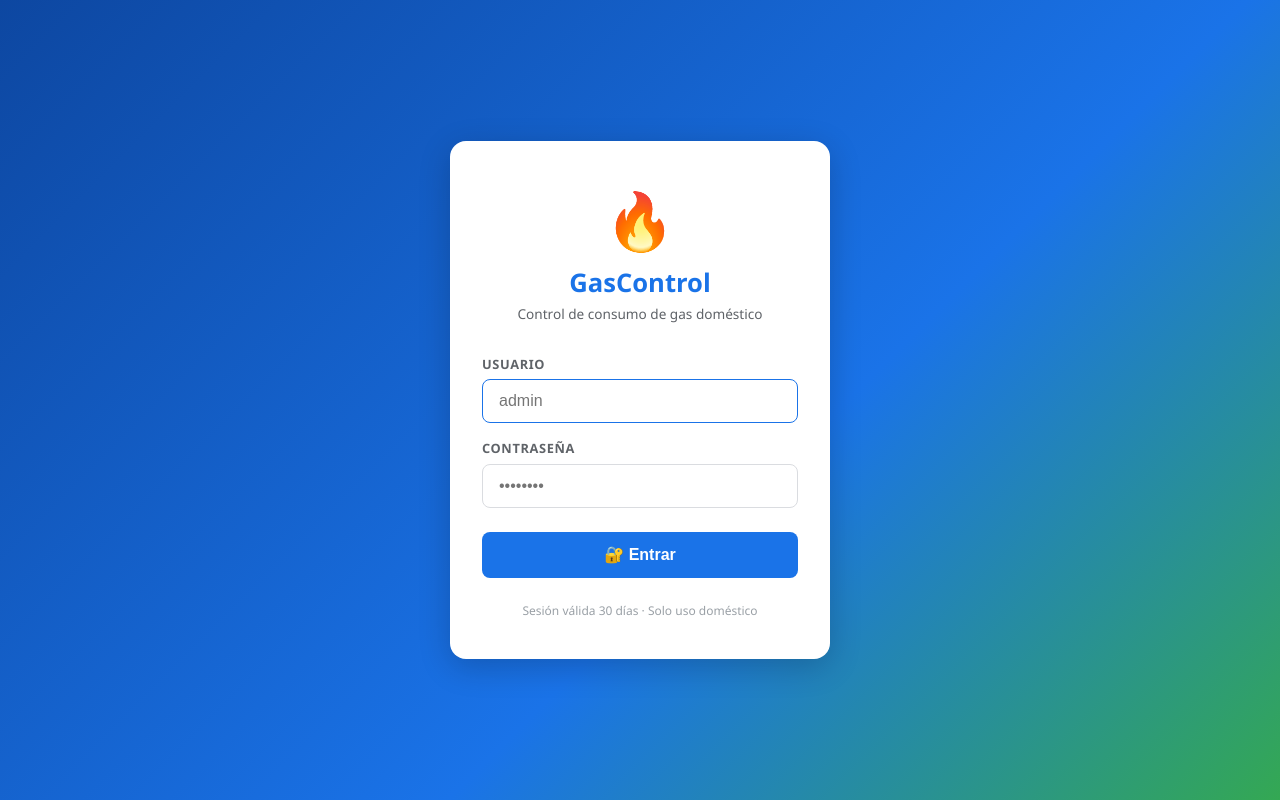
After one commit to dcgsoryu/gascontrol, a Python web app: template templates/login.html in a window 1280 px wide. The commit adds this page. Run offline with Jinja, Linux system fonts and the light colour scheme; the template is opened without the code that fills it, so the values that code supplies are empty.

Commit message:
feat: HTTPS + Nginx + auth por sesión + PWA instalable

```diff
--- a/requirements.txt
+++ b/requirements.txt
@@ -5,3 +5,5 @@ python-multipart==0.0.9
 jinja2==3.1.4
 reportlab==4.2.0
 python-dateutil==2.9.0
+itsdangerous==2.2.0
+starlette[full]==0.37.2
--- /dev/null
+++ b/templates/login.html
@@ -0,0 +1,82 @@
+<!DOCTYPE html>
+<html lang="es">
+<head>
+<meta charset="UTF-8">
+<meta name="viewport" content="width=device-width, initial-scale=1.0">
+<title>GasControl — Acceso</title>
+<link rel="manifest" href="/static/manifest.json">
+<meta name="theme-color" content="#1a73e8">
+<meta name="apple-mobile-web-app-capable" content="yes">
+<meta name="apple-mobile-web-app-status-bar-style" content="black-translucent">
+<meta name="apple-mobile-web-app-title" content="GasControl">
+<link rel="apple-touch-icon" href="/static/icons/icon-192.png">
+<style>
+  * { box-sizing: border-box; margin: 0; padding: 0; }
+  body {
+    font-family: 'Segoe UI', system-ui, sans-serif;
+    background: linear-gradient(135deg, #0d47a1 0%, #1a73e8 60%, #34a853 100%);
+    min-height: 100vh;
+    display: flex; align-items: center; justify-content: center;
+    padding: 1rem;
+  }
+  .card {
+    background: white; border-radius: 16px;
+    box-shadow: 0 8px 32px rgba(0,0,0,.2);
+    padding: 2.5rem 2rem; width: 100%; max-width: 380px;
+    text-align: center;
+  }
+  .logo { font-size: 3.5rem; margin-bottom: .5rem; }
+  h1 { font-size: 1.6rem; font-weight: 700; color: #1a73e8; margin-bottom: .25rem; }
+  .subtitle { font-size: .85rem; color: #5f6368; margin-bottom: 2rem; }
+  .form-group { margin-bottom: 1rem; text-align: left; }
+  label { display: block; font-size: .8rem; font-weight: 600; color: #5f6368;
+    text-transform: uppercase; letter-spacing: .05em; margin-bottom: .4rem; }
+  input {
+    width: 100%; padding: .75rem 1rem;
+    border: 1.5px solid #dadce0; border-radius: 8px;
+    font-size: 1rem; outline: none; transition: border .2s;
+  }
+  input:focus { border-color: #1a73e8; }
+  .btn {
+    width: 100%; padding: .85rem; border: none; border-radius: 8px;
+    background: #1a73e8; color: white; font-size: 1rem; font-weight: 600;
+    cursor: pointer; transition: background .15s; margin-top: .5rem;
+  }
+  .btn:hover { background: #1557b0; }
+  .error {
+    background: #fce8e6; color: #c62828;
+    border-left: 4px solid #ea4335; border-radius: 6px;
+    padding: .7rem 1rem; font-size: .88rem;
+    margin-bottom: 1rem; text-align: left;
+  }
+  .footer { margin-top: 1.5rem; font-size: .75rem; color: #9aa0a6; }
+</style>
+</head>
+<body>
+<div class="card">
+  <div class="logo">🔥</div>
+  <h1>GasControl</h1>
+  <p class="subtitle">Control de consumo de gas doméstico</p>
+
+  {% if error %}
+  <div class="error">⚠️ {{ error }}</div>
+  {% endif %}
+
+  <form method="POST" action="/login">
+    <div class="form-group">
+      <label>Usuario</label>
+      <input type="text" name="username" autocomplete="username"
+             placeholder="admin" required autofocus>
+    </div>
+    <div class="form-group">
+      <label>Contraseña</label>
+      <input type="password" name="password" autocomplete="current-password"
+             placeholder="••••••••" required>
+    </div>
+    <button type="submit" class="btn">🔐 Entrar</button>
+  </form>
+
+  <div class="footer">Sesión válida 30 días · Solo uso doméstico</div>
+</div>
+</body>
+</html>
```
Also changed, not shown: app/main.py (+69 -3 lines), docker-compose.yml (+36 -5 lines), static/sw.js (added, +70 -0 lines), templates/index.html (+24 -2 lines), static/icons/icon-192.png (added), static/icons/icon-512.png (added), static/manifest.json (added), 3 other files.
